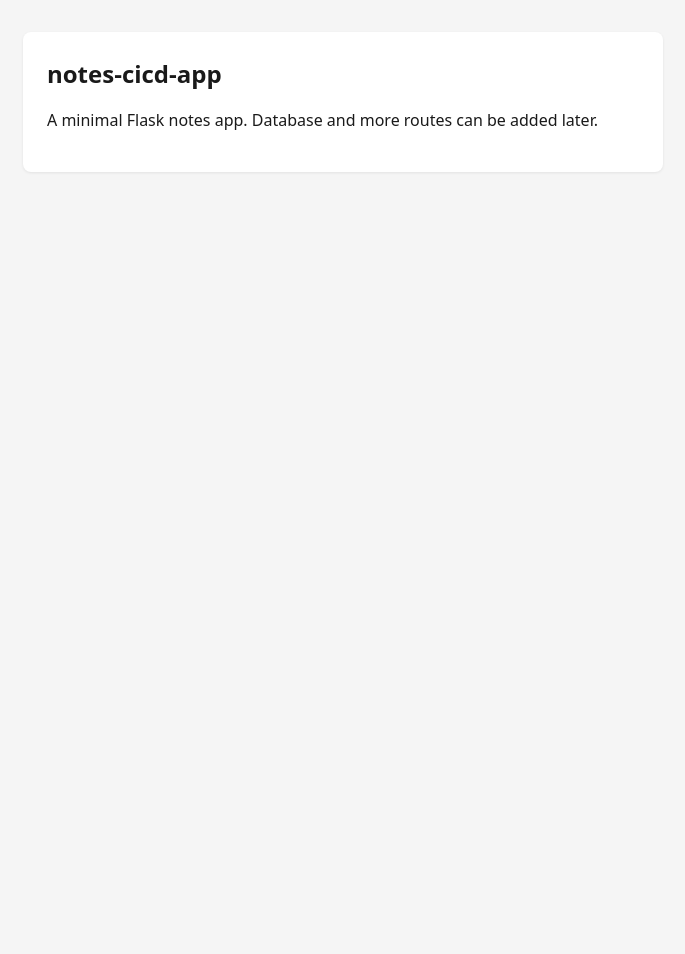
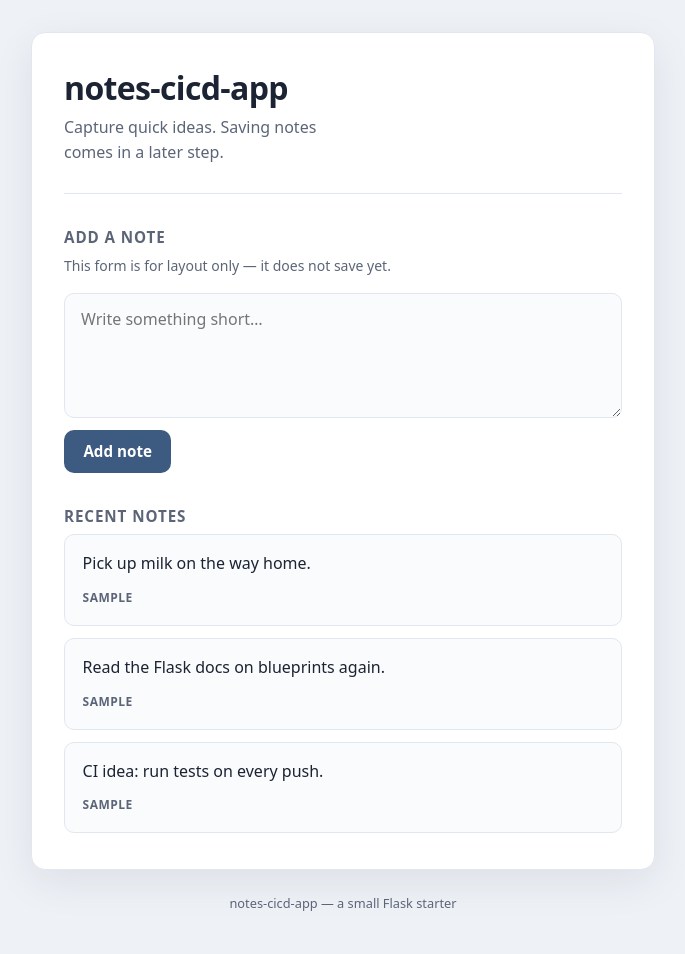
Before and after one commit to SamParsakian/notes-cicd-app, a Flask app: page / in a window 1280 px wide. Shown: the whole page, without its empty margins (297-982 px from the left). Before the commit the page ends 130 px from the top, so only its background shows below. Run offline with Flask 3, Linux system fonts and the light colour scheme.

Commit message:
feat: improve notes homepage template and styles

```diff
--- a/static/style.css
+++ b/static/style.css
@@ -4,24 +4,193 @@
   box-sizing: border-box;
 }
 
+:root {
+  --bg: #eef1f6;
+  --surface: #ffffff;
+  --text: #1c2333;
+  --text-muted: #5c6578;
+  --border: #e2e6ef;
+  --accent: #3d5a80;
+  --shadow: 0 12px 40px rgba(28, 35, 51, 0.08);
+  --radius: 14px;
+  --radius-sm: 10px;
+  --font: system-ui, -apple-system, "Segoe UI", Roboto, sans-serif;
+}
+
 body {
   margin: 0;
-  font-family: system-ui, sans-serif;
-  line-height: 1.5;
-  color: #1a1a1a;
-  background: #f5f5f5;
+  min-height: 100vh;
+  font-family: var(--font);
+  font-size: 1rem;
+  line-height: 1.55;
+  color: var(--text);
+  background: var(--bg);
 }
 
-.page {
-  max-width: 40rem;
-  margin: 2rem auto;
-  padding: 1.5rem;
-  background: #fff;
-  border-radius: 8px;
-  box-shadow: 0 1px 3px rgba(0, 0, 0, 0.08);
+.layout {
+  max-width: 42rem;
+  margin: 0 auto;
+  padding: 2rem 1.25rem 2.5rem;
 }
 
-h1 {
-  margin-top: 0;
-  font-size: 1.5rem;
+.card {
+  background: var(--surface);
+  border-radius: var(--radius);
+  box-shadow: var(--shadow);
+  border: 1px solid var(--border);
 }
+
+.card--main {
+  padding: 2rem 1.75rem;
+}
+
+.hero {
+  margin-bottom: 2rem;
+  padding-bottom: 1.75rem;
+  border-bottom: 1px solid var(--border);
+}
+
+.hero__title {
+  margin: 0 0 0.5rem;
+  font-size: clamp(1.6rem, 4vw, 2rem);
+  font-weight: 650;
+  letter-spacing: -0.02em;
+  line-height: 1.2;
+}
+
+.hero__subtitle {
+  margin: 0;
+  font-size: 1rem;
+  color: var(--text-muted);
+  max-width: 32ch;
+}
+
+.section {
+  margin-bottom: 2rem;
+}
+
+.section:last-of-type {
+  margin-bottom: 0;
+}
+
+.section__title {
+  margin: 0 0 0.35rem;
+  font-size: 0.95rem;
+  font-weight: 600;
+  text-transform: uppercase;
+  letter-spacing: 0.06em;
+  color: var(--text-muted);
+}
+
+.section__hint {
+  margin: 0 0 1rem;
+  font-size: 0.875rem;
+  color: var(--text-muted);
+}
+
+.note-form {
+  display: flex;
+  flex-direction: column;
+  gap: 0.75rem;
+}
+
+.note-form__textarea {
+  width: 100%;
+  padding: 0.85rem 1rem;
+  font: inherit;
+  line-height: 1.5;
+  color: var(--text);
+  background: #fafbfc;
+  border: 1px solid var(--border);
+  border-radius: var(--radius-sm);
+  resize: vertical;
+  min-height: 6.5rem;
+}
+
+.note-form__textarea:focus {
+  outline: 2px solid var(--accent);
+  outline-offset: 2px;
+}
+
+.btn {
+  align-self: flex-start;
+  padding: 0.55rem 1.15rem;
+  font: inherit;
+  font-weight: 600;
+  font-size: 0.95rem;
+  border-radius: var(--radius-sm);
+  border: 1px solid transparent;
+  cursor: pointer;
+}
+
+.btn--primary {
+  color: #fff;
+  background: var(--accent);
+}
+
+.btn--primary:hover {
+  filter: brightness(1.05);
+}
+
+.note-list {
+  list-style: none;
+  margin: 0;
+  padding: 0;
+  display: flex;
+  flex-direction: column;
+  gap: 0.75rem;
+}
+
+.note-card {
+  margin: 0;
+  padding: 1rem 1.1rem;
+  background: #fafbfc;
+  border: 1px solid var(--border);
+  border-radius: var(--radius-sm);
+}
+
+.note-card__text {
+  margin: 0 0 0.5rem;
+}
+
+.note-card__meta {
+  font-size: 0.75rem;
+  font-weight: 600;
+  text-transform: uppercase;
+  letter-spacing: 0.04em;
+  color: var(--text-muted);
+}
+
+.footer {
+  margin-top: 1.5rem;
+  text-align: center;
+  font-size: 0.8rem;
+  color: var(--text-muted);
+}
+
+.footer p {
+  margin: 0;
+}
+
+.sr-only {
+  position: absolute;
+  width: 1px;
+  height: 1px;
+  padding: 0;
+  margin: -1px;
+  overflow: hidden;
+  clip: rect(0, 0, 0, 0);
+  white-space: nowrap;
+  border: 0;
+}
+
+@media (min-width: 480px) {
+  .layout {
+    padding-left: 1.5rem;
+    padding-right: 1.5rem;
+  }
+
+  .card--main {
+    padding: 2.25rem 2rem;
+  }
+}
--- a/templates/index.html
+++ b/templates/index.html
@@ -7,9 +7,50 @@
   <link rel="stylesheet" href="{{ url_for('static', filename='style.css') }}">
 </head>
 <body>
-  <main class="page">
-    <h1>notes-cicd-app</h1>
-    <p>A minimal Flask notes app. Database and more routes can be added later.</p>
-  </main>
+  <div class="layout">
+    <main class="card card--main">
+      <header class="hero">
+        <h1 class="hero__title">notes-cicd-app</h1>
+        <p class="hero__subtitle">Capture quick ideas. Saving notes comes in a later step.</p>
+      </header>
+
+      <section class="section" aria-labelledby="add-heading">
+        <h2 id="add-heading" class="section__title">Add a note</h2>
+        <p class="section__hint">This form is for layout only — it does not save yet.</p>
+        <div class="note-form">
+          <label class="sr-only" for="note-body">Note text</label>
+          <textarea
+            id="note-body"
+            class="note-form__textarea"
+            rows="4"
+            placeholder="Write something short…"
+          ></textarea>
+          <button type="button" class="btn btn--primary">Add note</button>
+        </div>
+      </section>
+
+      <section class="section" aria-labelledby="recent-heading">
+        <h2 id="recent-heading" class="section__title">Recent notes</h2>
+        <ul class="note-list">
+          <li class="note-card">
+            <p class="note-card__text">Pick up milk on the way home.</p>
+            <span class="note-card__meta">Sample</span>
+          </li>
+          <li class="note-card">
+            <p class="note-card__text">Read the Flask docs on blueprints again.</p>
+            <span class="note-card__meta">Sample</span>
+          </li>
+          <li class="note-card">
+            <p class="note-card__text">CI idea: run tests on every push.</p>
+            <span class="note-card__meta">Sample</span>
+          </li>
+        </ul>
+      </section>
+    </main>
+
+    <footer class="footer">
+      <p>notes-cicd-app — a small Flask starter</p>
+    </footer>
+  </div>
 </body>
 </html>
```
